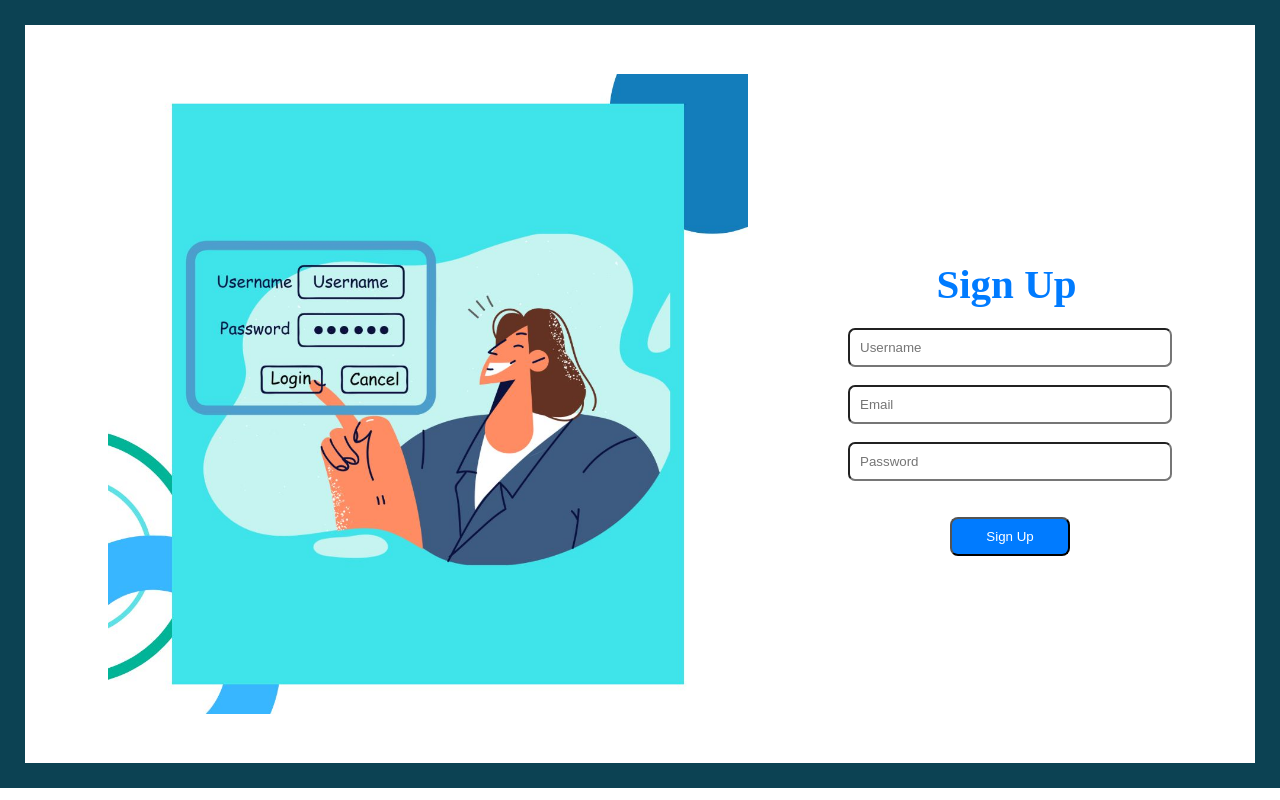
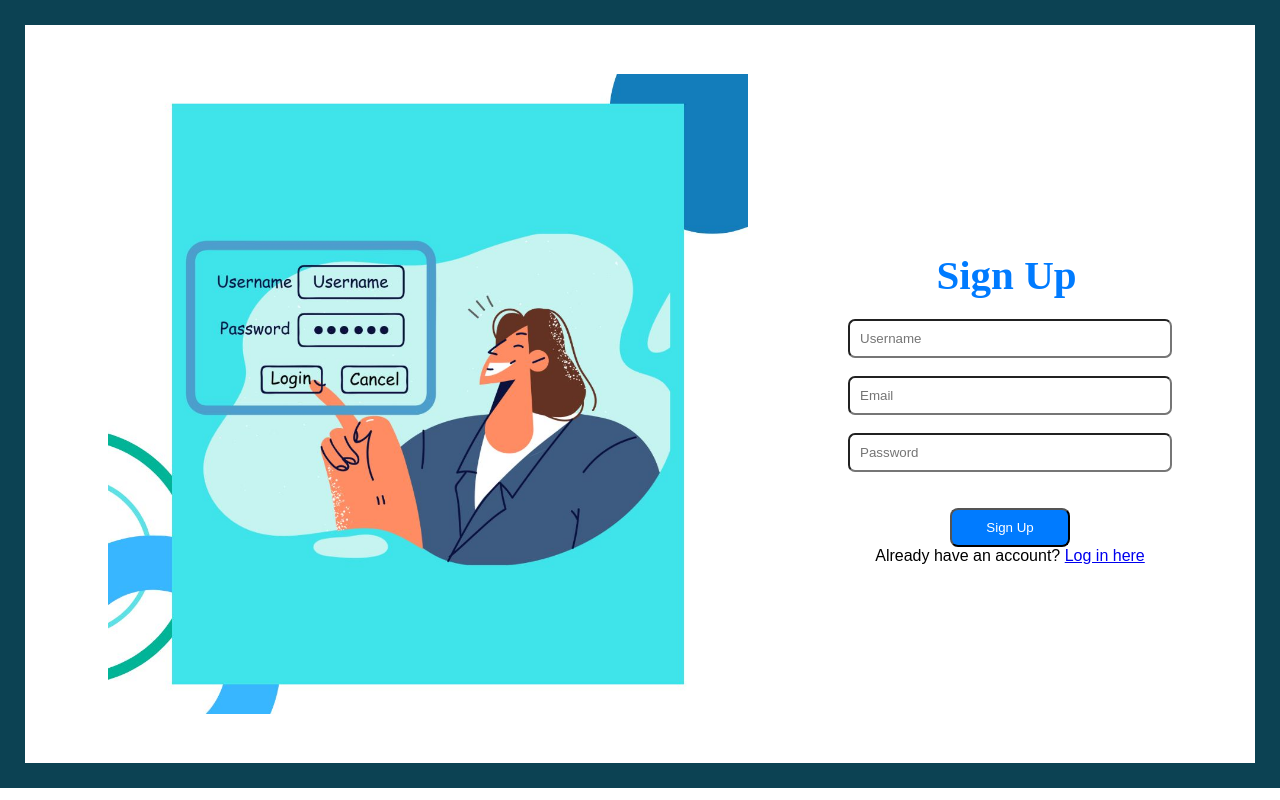
Before and after one commit to kparodkar/FinalYearProject, a Flask app: page /signup in a window 1280 px wide. Run offline with Flask 3, Linux system fonts and the light colour scheme.

Commit message:
Update signup.html

```diff
--- a/templates/signup.html
+++ b/templates/signup.html
@@ -22,6 +22,10 @@
                     placeholder="Password" required><br><br><br>
                 <button style="background-color: #007bff; padding:10px; width:120px; border-radius:8px; color:#fff"
                     type="submit">Sign Up</button>
+
+                <div class="login-link">
+                    Already have an account? <a href="/login">Log in here</a>
+                </div>
             </form>
         </div>
     </div>
```
